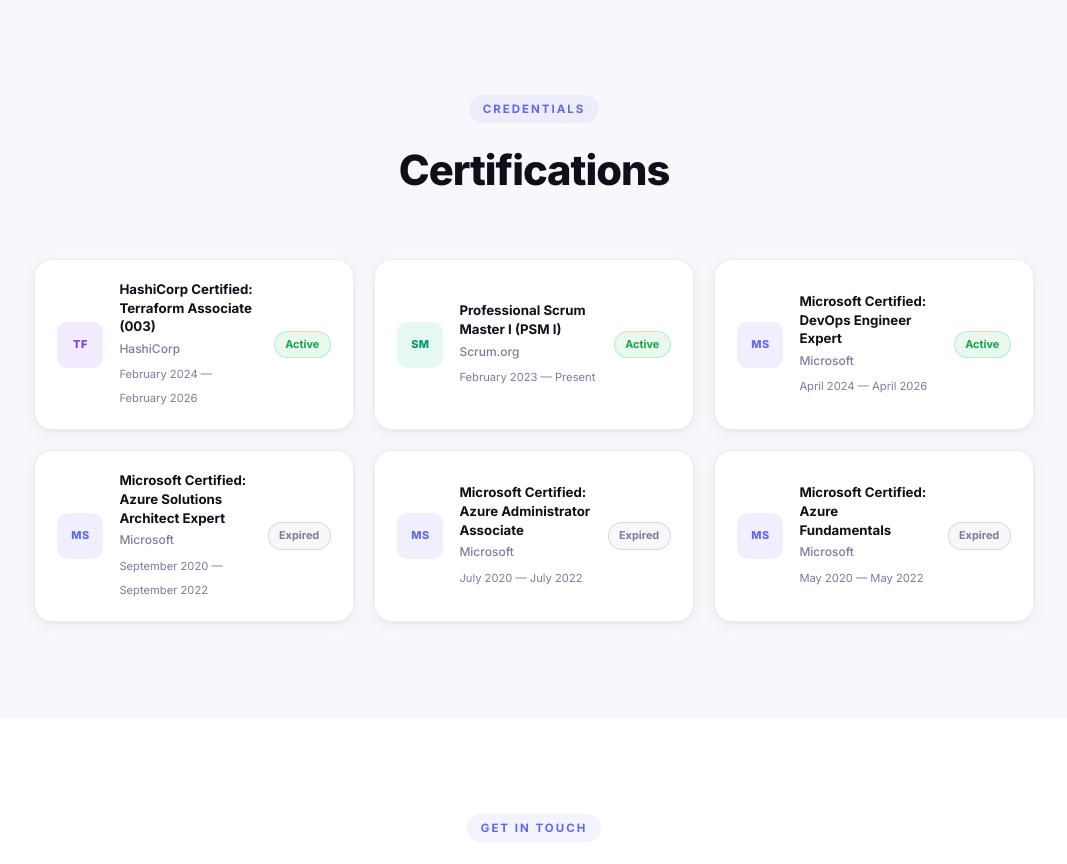
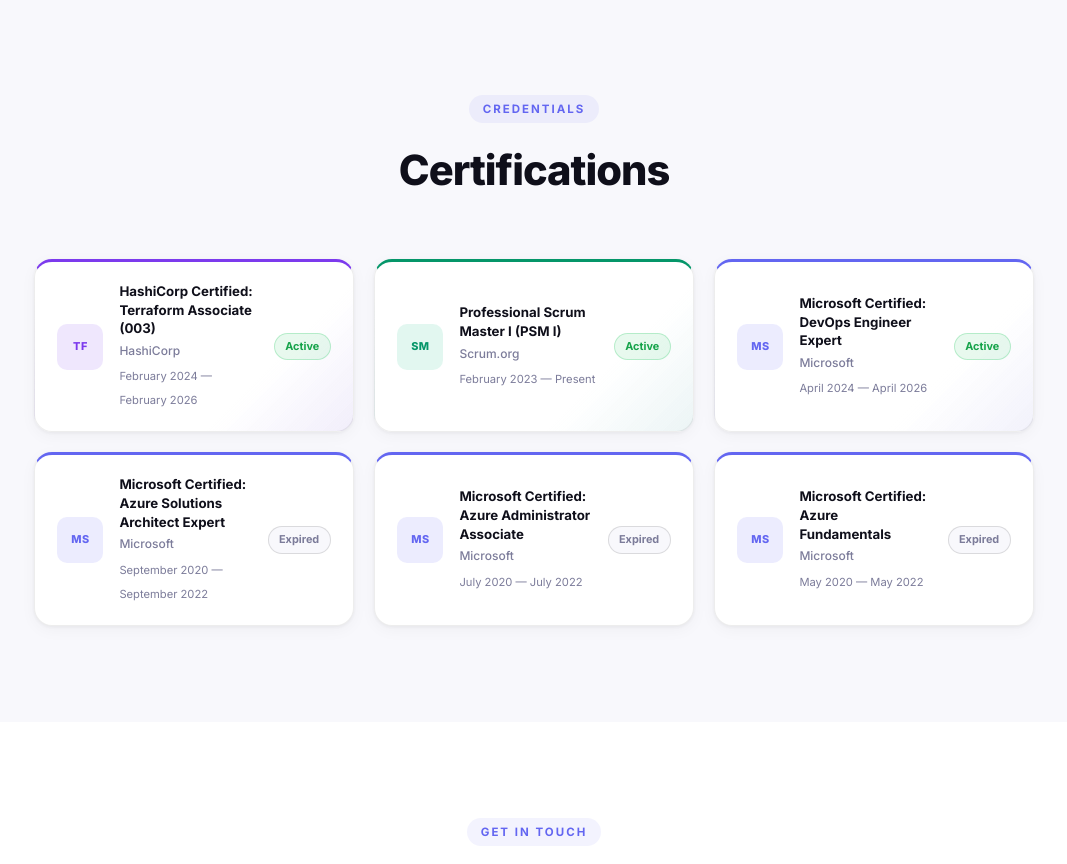
Before and after one commit to PrashantWalunj999/prashantwalunj_portfolio, a Flask app: page / in a window 1280 px wide. Shown: the part 4596-5460 px from the top of the page, without its empty margins (106-1173 px from the left). Run offline with Flask 3, Linux system fonts and the light colour scheme.

Commit message:
Heilighted certification section properly

```diff
--- a/static/css/style.css
+++ b/static/css/style.css
@@ -812,6 +812,7 @@ body.dark .dark-toggle .icon-moon { display: block; }
 .cert-card {
   background: var(--surface);
   border: 1px solid var(--border);
+  border-top: 3px solid var(--border);
   border-radius: var(--radius);
   padding: 1.25rem 1.4rem;
   display: flex;
@@ -819,13 +820,39 @@ body.dark .dark-toggle .icon-moon { display: block; }
   gap: 1rem;
   box-shadow: var(--shadow-sm);
   transition: var(--transition);
+  position: relative;
+  overflow: hidden;
 }
+
+/* per-type top accent */
+.cert-card.cert-tf  { border-top-color: #7c3aed; }
+.cert-card.cert-sm  { border-top-color: #059669; }
+.cert-card.cert-ms  { border-top-color: var(--primary); }
+
+/* active card: faint gradient wash */
+.cert-card.cert-active {
+  background: linear-gradient(135deg, var(--surface) 70%, rgba(99,102,241,0.04) 100%);
+}
+.cert-card.cert-active.cert-tf {
+  background: linear-gradient(135deg, var(--surface) 70%, rgba(124,58,237,0.05) 100%);
+}
+.cert-card.cert-active.cert-sm {
+  background: linear-gradient(135deg, var(--surface) 70%, rgba(16,185,129,0.05) 100%);
+}
+
+/* expired: slightly muted */
+.cert-card.cert-expired {
+  opacity: 0.72;
+}
+.cert-card.cert-expired:hover { opacity: 1; }
 
 .cert-card:hover {
   transform: translateY(-4px);
   box-shadow: var(--shadow);
-  border-color: rgba(99,102,241,0.2);
 }
+.cert-card.cert-tf:hover  { box-shadow: 0 8px 28px rgba(124,58,237,0.15); border-top-color: #7c3aed; }
+.cert-card.cert-sm:hover  { box-shadow: 0 8px 28px rgba(16,185,129,0.15); border-top-color: #059669; }
+.cert-card.cert-ms:hover  { box-shadow: 0 8px 28px rgba(99,102,241,0.15); border-top-color: var(--primary); }
 
 .cert-logo {
   width: 46px; height: 46px;
@@ -837,11 +864,14 @@ body.dark .dark-toggle .icon-moon { display: block; }
   font-size: 0.68rem;
   font-weight: 800;
   letter-spacing: 0.5px;
+  transition: transform 0.3s ease;
 }
 
-.cert-logo.terraform { background: rgba(124,58,237,0.1); color: #7c3aed; }
-.cert-logo.scrum     { background: rgba(16,185,129,0.1); color: #059669; }
-.cert-logo.microsoft { background: rgba(99,102,241,0.1); color: var(--primary); }
+.cert-card:hover .cert-logo { transform: scale(1.1); }
+
+.cert-logo.terraform { background: rgba(124,58,237,0.12); color: #7c3aed; }
+.cert-logo.scrum     { background: rgba(16,185,129,0.12); color: #059669; }
+.cert-logo.microsoft { background: rgba(99,102,241,0.12); color: var(--primary); }
 
 .cert-content { flex: 1; min-width: 0; }
 
--- a/templates/index.html
+++ b/templates/index.html
@@ -397,7 +397,7 @@
         <h2 class="section-title">Certifications</h2>
       </div>
       <div class="cert-grid">
-        <div class="cert-card">
+        <div class="cert-card cert-tf cert-active">
           <div class="cert-logo terraform">TF</div>
           <div class="cert-content">
             <h3>HashiCorp Certified: Terraform Associate (003)</h3>
@@ -406,7 +406,7 @@
           </div>
           <div class="cert-badge active">Active</div>
         </div>
-        <div class="cert-card">
+        <div class="cert-card cert-sm cert-active">
           <div class="cert-logo scrum">SM</div>
           <div class="cert-content">
             <h3>Professional Scrum Master I (PSM I)</h3>
@@ -415,7 +415,7 @@
           </div>
           <div class="cert-badge active">Active</div>
         </div>
-        <div class="cert-card">
+        <div class="cert-card cert-ms cert-active">
           <div class="cert-logo microsoft">MS</div>
           <div class="cert-content">
             <h3>Microsoft Certified: DevOps Engineer Expert</h3>
@@ -424,7 +424,7 @@
           </div>
           <div class="cert-badge active">Active</div>
         </div>
-        <div class="cert-card">
+        <div class="cert-card cert-ms cert-expired">
           <div class="cert-logo microsoft">MS</div>
           <div class="cert-content">
             <h3>Microsoft Certified: Azure Solutions Architect Expert</h3>
@@ -433,7 +433,7 @@
           </div>
           <div class="cert-badge expired">Expired</div>
         </div>
-        <div class="cert-card">
+        <div class="cert-card cert-ms cert-expired">
           <div class="cert-logo microsoft">MS</div>
           <div class="cert-content">
             <h3>Microsoft Certified: Azure Administrator Associate</h3>
@@ -442,7 +442,7 @@
           </div>
           <div class="cert-badge expired">Expired</div>
         </div>
-        <div class="cert-card">
+        <div class="cert-card cert-ms cert-expired">
           <div class="cert-logo microsoft">MS</div>
           <div class="cert-content">
             <h3>Microsoft Certified: Azure Fundamentals</h3>
```
Also changed, not shown: docs/index.html (+6 -6 lines), docs/static/css/style.css (+34 -4 lines).
